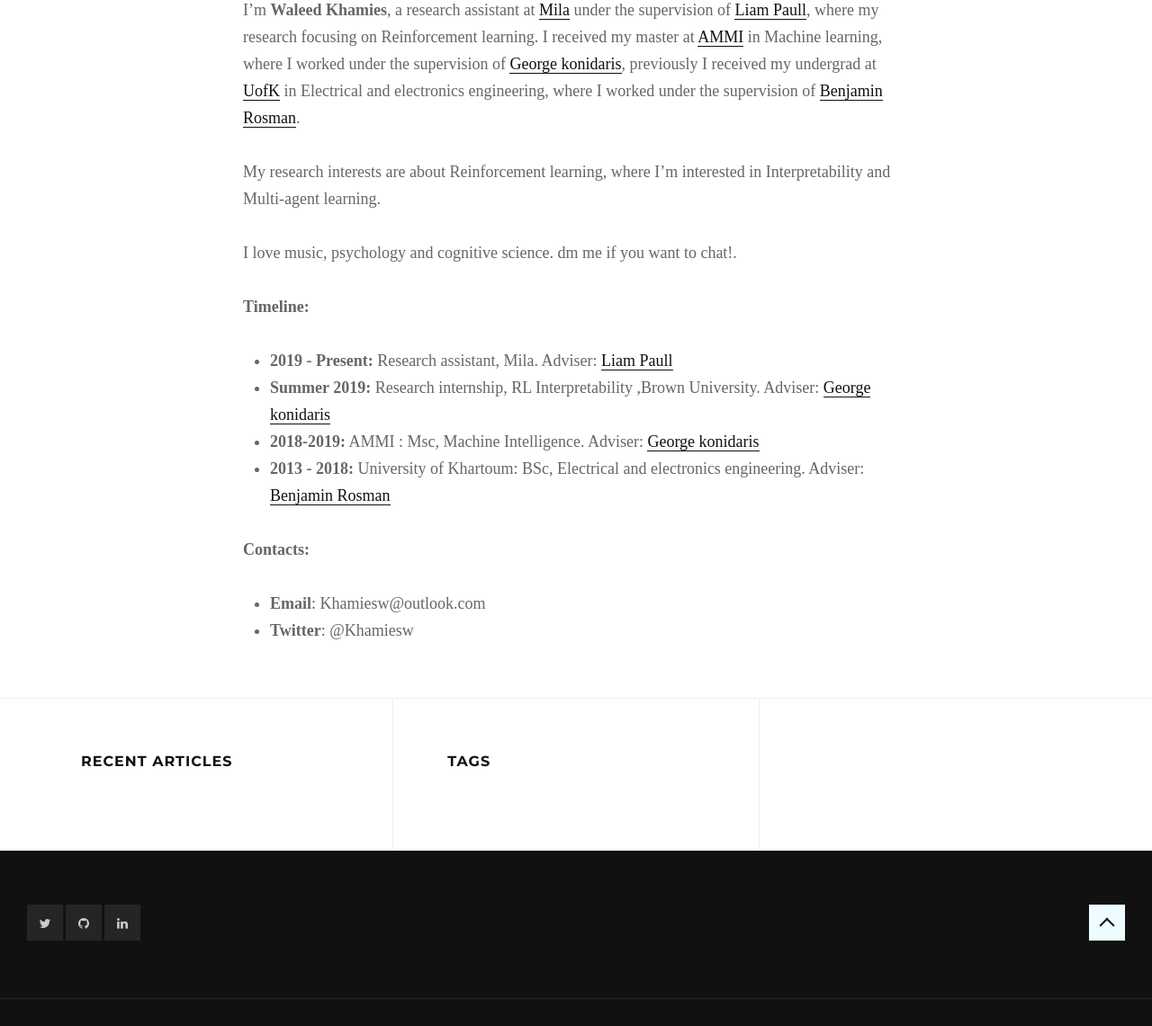
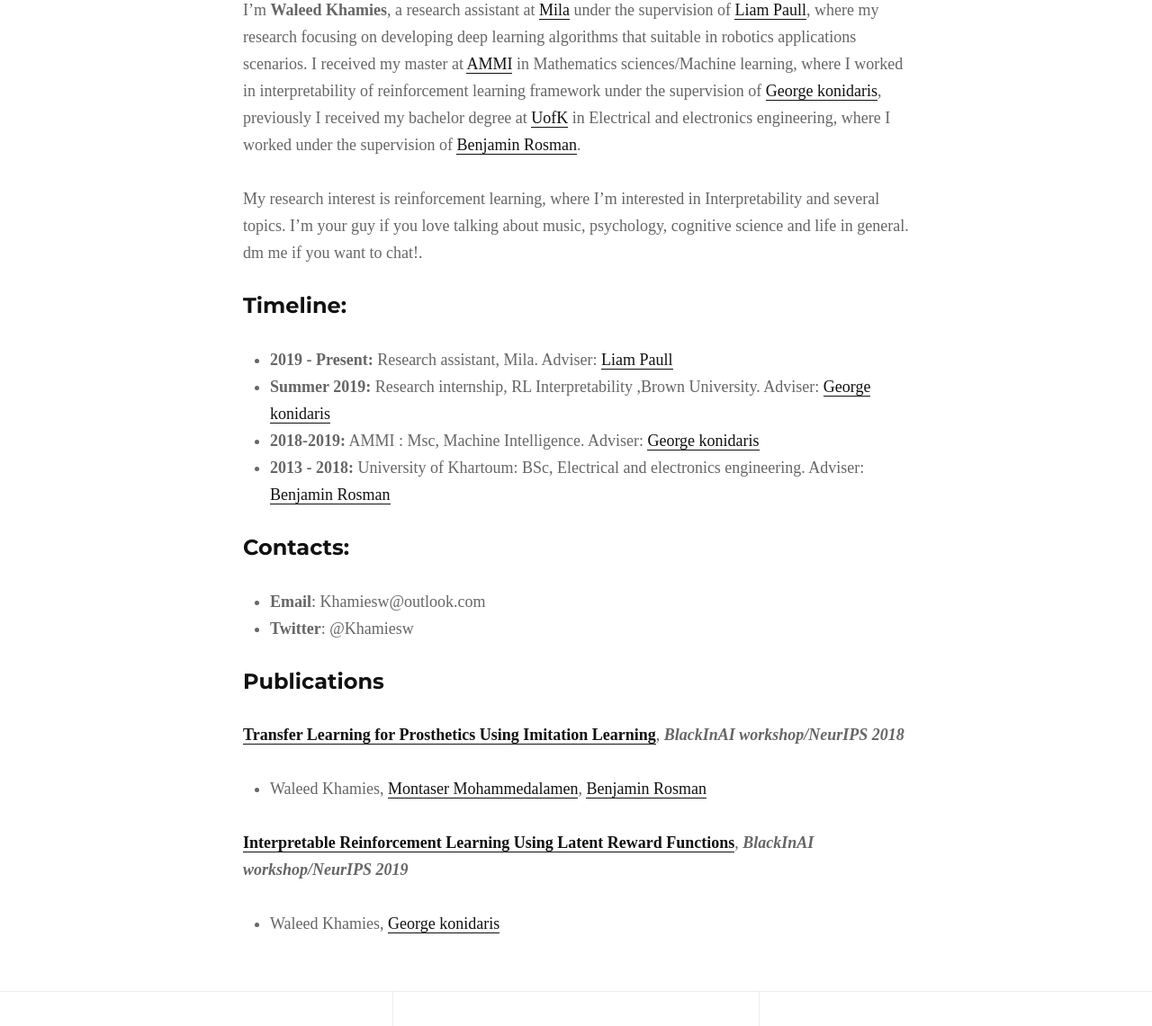
Before and after one commit to Waleed-Daud/Waleed-Daud.github.io, a Jekyll site: the page built from about.md, in a window 1280 px wide and 1400 px high, scrolled down 345 px, cut to the strip 259-1400 px from the top of the window. Shown: the whole strip at 90% size. Built offline with Jekyll 4.4.1, drawn with Linux system fonts in a browser that asks for light colours; some web fonts are replaced.

Commit message:
update about

```diff
--- a/about.md
+++ b/about.md
@@ -5,20 +5,32 @@ featured_image: /assets/images/me.jpg
 background_image: /assets/images/bac.jpg
 ---
 
-I'm  **Waleed Khamies**,  a research assistant at [Mila](https://mila.quebec/) under the supervision of [Liam Paull](https://liampaull.ca/), where my research focusing on Reinforcement learning. I received my master at [AMMI](https://aimsammi.org/) in Machine learning, where I worked under the supervision of [George konidaris](http://cs.brown.edu/people/gdk/), previously I received my undergrad at [UofK](https://www.uofk.edu/en) in Electrical and electronics engineering, where I worked under the supervision of [Benjamin Rosman](https://www.benjaminrosman.com/).
+I'm  **Waleed Khamies**,  a research assistant at [Mila](https://mila.quebec/) under the supervision of [Liam Paull](https://liampaull.ca/), where my research focusing on developing deep learning algorithms that suitable in robotics applications scenarios. I received my master at [AMMI](https://aimsammi.org/) in Mathematics sciences/Machine learning, where I worked in interpretability of reinforcement learning framework under the supervision of [George konidaris](http://cs.brown.edu/people/gdk/), previously I received my bachelor degree at [UofK](https://www.uofk.edu/en) in Electrical and electronics engineering, where I worked under the supervision of [Benjamin Rosman](https://www.benjaminrosman.com/).
 
-My research interests are about Reinforcement learning, where I'm interested in Interpretability and Multi-agent learning.
+My research interest is reinforcement learning, where I'm interested in Interpretability and several topics. I'm your guy if you love talking about music, psychology, cognitive science and life in general. dm me if you want to chat!.
 
-I love music, psychology and cognitive science. dm me if you want to chat!.
-
-**Timeline:**
+#### **Timeline:**
 
 - **2019 - Present:** Research assistant, Mila. Adviser:  [Liam Paull](https://liampaull.ca/)
 - **Summer 2019:** Research internship, RL Interpretability ,Brown University. Adviser: [George konidaris](http://cs.brown.edu/people/gdk/)
 - **2018-2019:** AMMI : Msc, Machine Intelligence. Adviser: [George konidaris](http://cs.brown.edu/people/gdk/)
 - **2013 - 2018:** University of Khartoum: BSc, Electrical and electronics engineering. Adviser:  [Benjamin Rosman](https://www.benjaminrosman.com/)
 
-**Contacts:**
 
--    **Email**: Khamiesw@outlook.com
--   **Twitter**: @Khamiesw
+
+#### **Contacts:**
+
+- **Email**: Khamiesw@outlook.com
+-  **Twitter**: @Khamiesw
+
+
+
+#### **Publications**
+
+[**Transfer Learning for Prosthetics Using Imitation Learning**]( https://arxiv.org/abs/1901.04772), ***BlackInAI workshop/NeurIPS 2018***
+
+- Waleed Khamies, [Montaser Mohammedalamen](https://scholar.google.com/citations?user=ZY882-kAAAAJ&hl=en), [Benjamin Rosman]()
+
+**[Interpretable Reinforcement Learning Using Latent Reward Functions](https://www.researchgate.net/publication/341655789_Interpretable_Reinforcement_Learning_Using_Latent_Reward_Functions)**, ***BlackInAI workshop/NeurIPS 2019***
+
+- Waleed Khamies, [George konidaris](https://scholar.google.com/citations?user=9UERvVEAAAAJ&hl=en)
```
Also changed, not shown: 4 other files.
